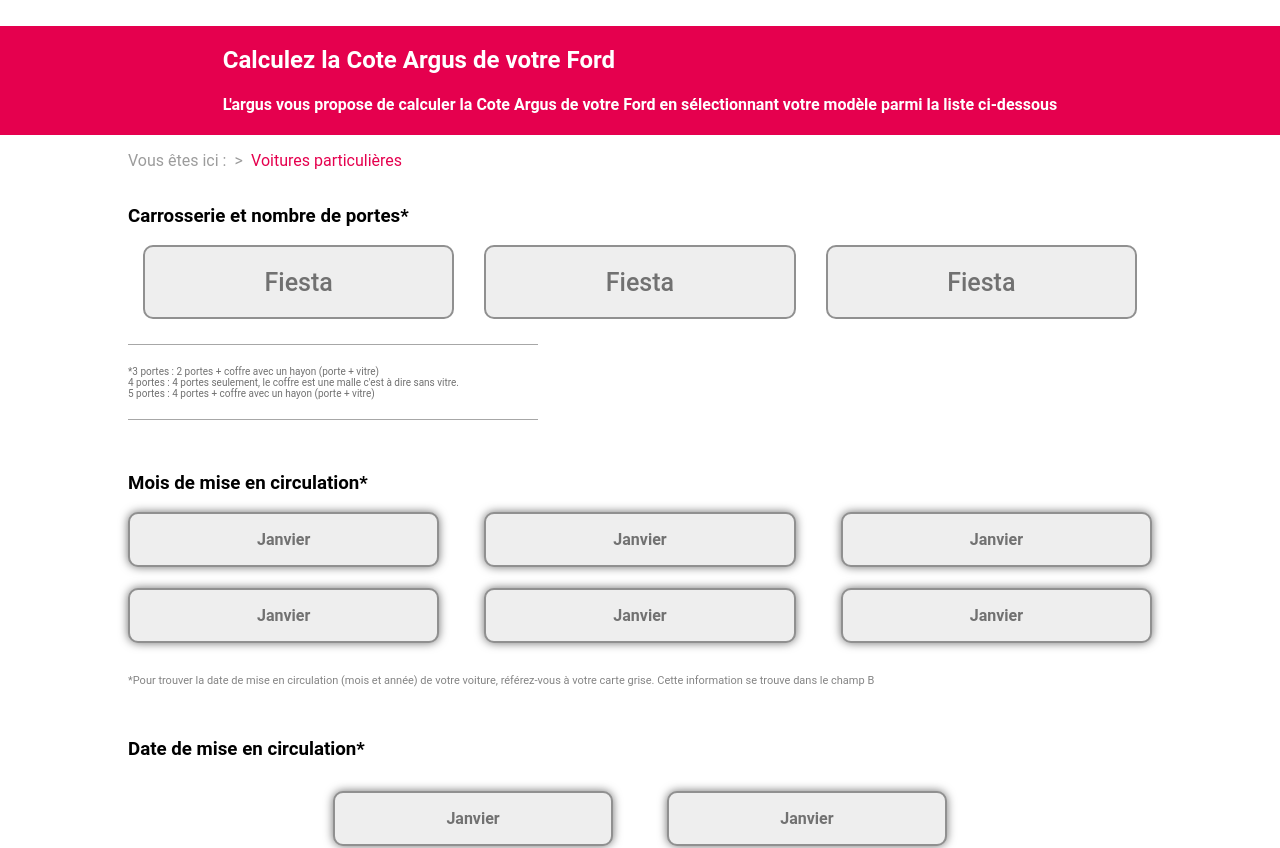
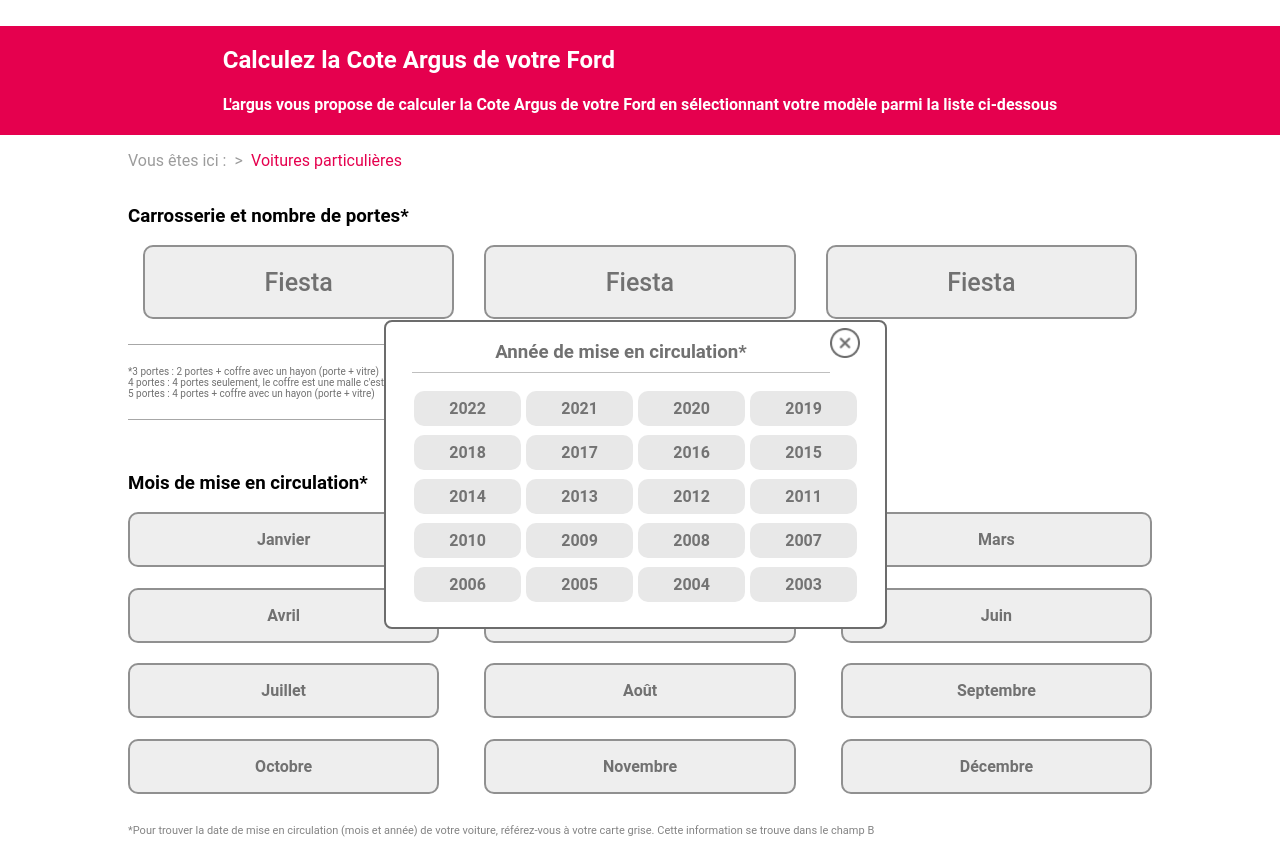
Before and after one commit to for-stage/cote-argus, a Vue app in the folder code/vue/: page /infos in a window 1280 px wide. Shown: the top 848 px of the page. Built offline with nearby package versions, Linux system fonts and the light colour scheme.

Commit message:
detail information

```diff
--- a/code/vue/src/components/Infos/DateComponent.vue
+++ b/code/vue/src/components/Infos/DateComponent.vue
@@ -1,22 +1,11 @@
-<script setup>
 
-// defineProps({
-//   path: String
-// })
-import LittleCard from './LittleCard.vue'
-
-</script>
 
 <template>
 <div class="date-circulation">
     <div class="header"><h3>Mois de mise en circulation*</h3></div>
     <div class="choice">
-          <LittleCard />
-          <LittleCard />
-          <LittleCard />
-          <LittleCard />
-          <LittleCard />
-          <LittleCard />
+          <LittleCard  v-for="(Month,index) in Months" :key="index"  :month="Month"/>
+
     </div>
     <div class="info">
         <p>*Pour trouver la date de mise en circulation (mois et année) de votre voiture, référez-vous à votre carte grise. Cette information se trouve dans le champ B</p>
@@ -24,6 +13,25 @@
 </div>
 </template>
 
+<script >
+
+import LittleCard from './LittleCard.vue'
+
+export default {
+    name: 'YearsPopup',
+    components: {
+              LittleCard
+    },
+    props: {
+        msg: String
+    },
+     data() {
+        return {
+           Months : ['Janvier','Février','Mars','Avril','Mai','Juin','Juillet','Août','Septembre','Octobre','Novembre','Décembre'],
+        }
+    },
+}
+</script>
 <style  scoped>
 .date-circulation{
     margin-top:5%;
--- a/code/vue/src/components/Infos/LittleCard.vue
+++ b/code/vue/src/components/Infos/LittleCard.vue
@@ -1,16 +1,17 @@
-<script setup>
+<template>
+<div class="card">
+    <p>{{month}}</p>
+</div>
+</template>
+<script >
+export default {
+    name: 'MonthCard',
 
-
+    props: {
+        month: String
+    },
+}
 </script>
-
-<template>
-
-<div class="card">
-    <p>Janvier</p>
-</div>
-
-</template>
-
 <style  scoped>
 
 .card{
@@ -24,7 +25,6 @@
     color:#717171;
     margin-top: 2%;
     background:#EEE;
-    box-shadow: 0px 0px 10px;
     cursor:pointer;
 }
 .card:hover{
--- a/code/vue/src/components/Infos/YearCard.vue
+++ b/code/vue/src/components/Infos/YearCard.vue
@@ -1,12 +1,18 @@
-<script setup>
+<script >
 
+export default {
+    name: 'DetailCar',
+    props: {
+        year: String
+    }
+}
 
 </script>
 
 <template>
 
 <div class="year">
-    <p>2022</p>
+    <p>{{year}}</p>
 </div>
 
 </template>
--- a/code/vue/src/components/Infos/YearsPopup.vue
+++ b/code/vue/src/components/Infos/YearsPopup.vue
@@ -1,38 +1,42 @@
-<script setup>
-
-import YearCard from './YearCard.vue'
-
-</script>
 
 <template>
-
-
-<div class="popup-years">
+<div class="popup-years"  v-if="showPopup">
     <div class="header">
         <div class="title">
         <h3>Année de mise en circulation*</h3>
         </div>
         <div class="out">
-            <a><img src="../assets/out.png"></a>
+            <a><img src="../../assets/out.png"></a>
         </div>
     </div>
-    <div class="years">
-        <YearCard />
-        <YearCard />
-        <YearCard />
-        <YearCard />
-        <YearCard />
-        <YearCard />
-        <YearCard />
-        <YearCard />
-        <YearCard />
-        <YearCard />
-        <YearCard />
-        <YearCard />
+    <div class="years" @click="showPopup=!showPopup"   >
+        <YearCard v-for="(data,index) in Years" :key="index"  :year="data"  />
+
     </div>
 </div>
+</template>
 
-</template>
+<script >
+
+import YearCard from './YearCard.vue'
+
+export default {
+    name: 'YearsPopup',
+    components: {
+           YearCard
+
+    },
+    props: {
+        msg: String
+    },
+     data() {
+        return {
+           Years : [2022,2021,2020,2019,2018,2017,2016,2015,2014,2013,2012,2011,2010,2009,2008,2007,2006,2005,2004,2003],
+            showPopup: true,
+        }
+    },
+}
+</script>
 
 <style  scoped>
 .header{
--- a/code/vue/src/views/InfosView.vue
+++ b/code/vue/src/views/InfosView.vue
@@ -8,6 +8,7 @@
 import CarburantChoice from '../components/Infos/CarburantChoice.vue'
 import KilometrageComponent from '../components/Infos/KilometrageComponent.vue'
 import Model from '../components/ModelComponent/Model.vue'
+import Years from '../components/Infos/YearsPopup.vue'
 
 export default {
     name: 'DetailCar',
@@ -20,7 +21,8 @@
         DateChoice,
         CarburantChoice,
         KilometrageComponent,
-        Model
+        Model,
+        Years
     },
     props: {
         msg: String
@@ -43,6 +45,7 @@
       <DateChoice />
       <CarburantChoice />
       <KilometrageComponent />
+      <Years/>
     </div>
 
 
```
